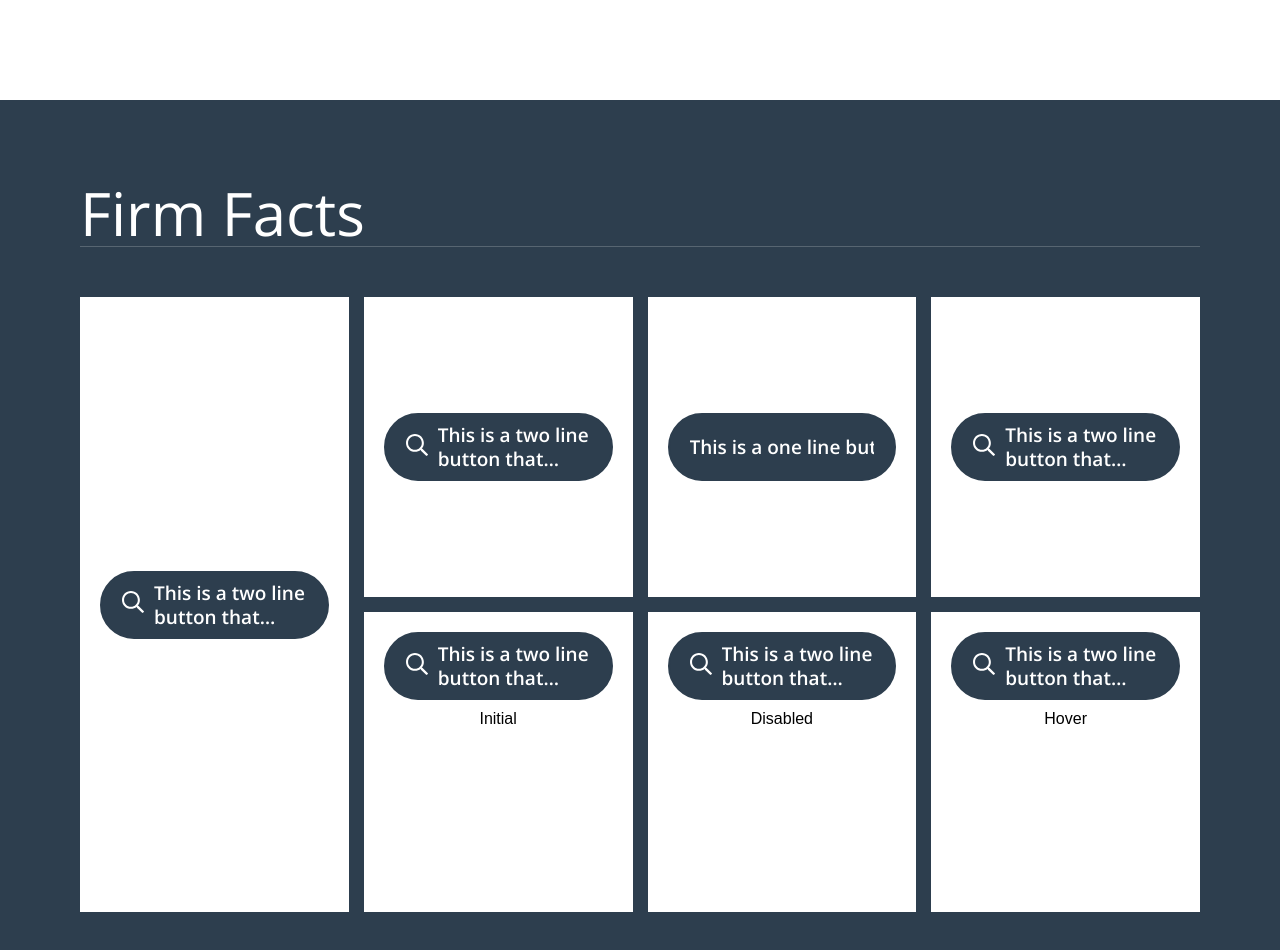
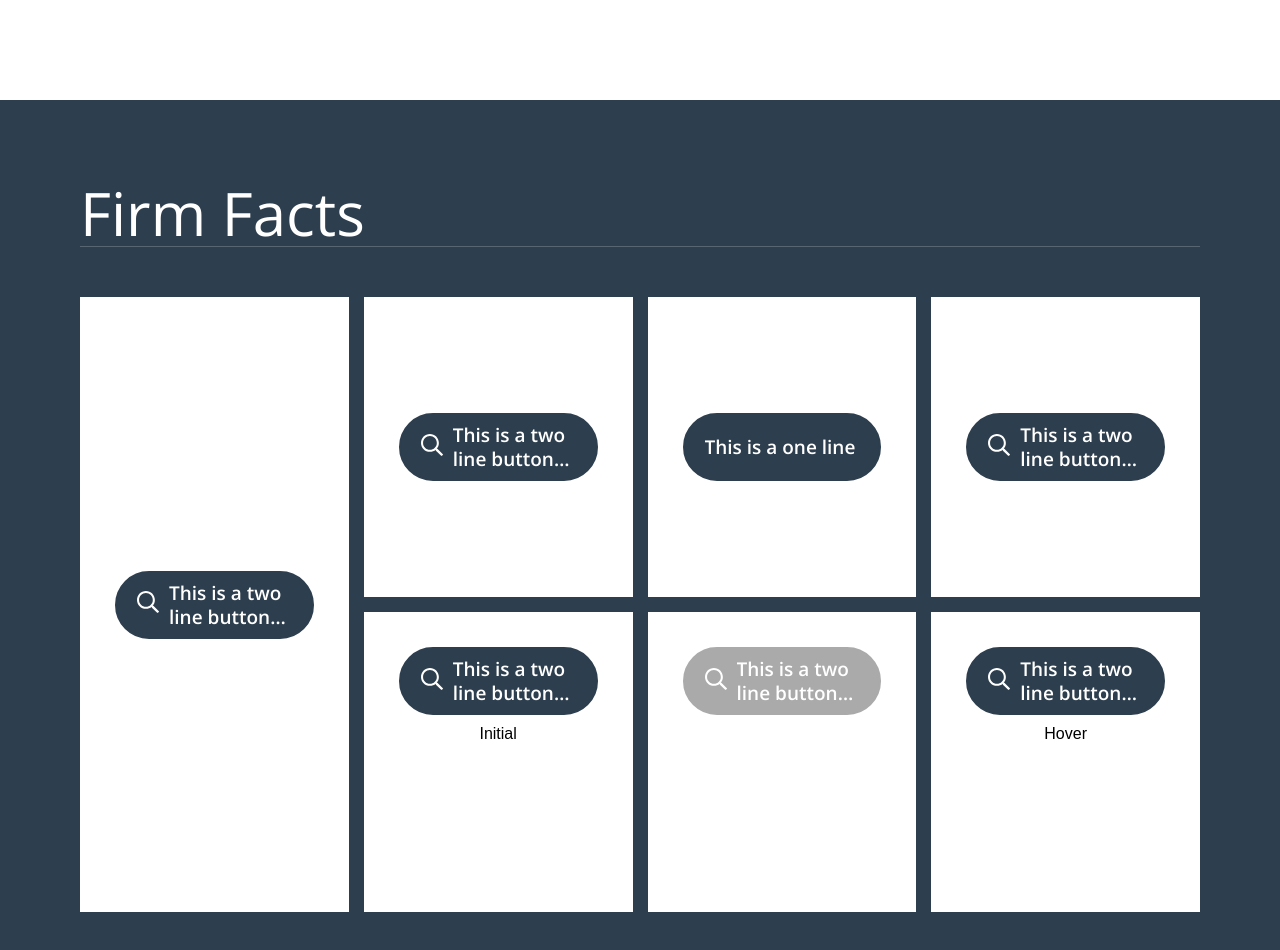
Before and after one commit to andres-artunduaga/firm-facts, a Next.js app: page / in a window 1280 px wide. Shown: the top 950 px of the page. Built offline with nearby package versions, Linux system fonts and the light colour scheme.

Commit message:
Fixing disable card

```diff
--- a/src/components/Button/Button.scss
+++ b/src/components/Button/Button.scss
@@ -64,6 +64,22 @@
 
   }
 
+  &.disabled {
+    background-color: #AAAAAA;
+    color: #ffffff;
+    border-color: #AAAAAA;
+    cursor: not-allowed;
+
+    #{$ref}__icon {
+      svg {
+        * {
+          fill: #ffffff;
+        }
+      }
+    }
+
+  }
+
   &__icon {
     margin-right: 10px;
     svg {
--- a/src/components/Button/Button.tsx
+++ b/src/components/Button/Button.tsx
@@ -29,8 +29,8 @@ const Button: React.FC<ButtonProps> = ({
         xmlns="http://www.w3.org/2000/svg"
       >
         <path
-          fill-rule="evenodd"
-          clip-rule="evenodd"
+          fillRule="evenodd"
+          clipRule="evenodd"
           d="M16.6324 14.9309L21.8485 20.1471C22.0505 20.349 22.0505 20.6756 21.8485 20.8775L20.8775 21.8485C20.6756 22.0505 20.349 22.0505 20.1471 21.8485L14.9309 16.6324C14.8364 16.5336 14.7805 16.4047 14.7805 16.2672V15.7C13.2122 17.0535 11.1713 17.8741 8.93706 17.8741C4.0002 17.8741 0 13.8739 0 8.93706C0 4.0002 4.0002 0 8.93706 0C13.8739 0 17.8741 4.0002 17.8741 8.93706C17.8741 11.1713 17.0535 13.2122 15.7 14.7805H16.2672C16.4047 14.7805 16.5336 14.8321 16.6324 14.9309ZM2.0624 8.93706C2.0624 12.7353 5.13881 15.8117 8.93706 15.8117C12.7353 15.8117 15.8117 12.7353 15.8117 8.93706C15.8117 5.13881 12.7353 2.0624 8.93706 2.0624C5.13881 2.0624 2.0624 5.13881 2.0624 8.93706Z"
           fill="white"
         />
@@ -42,7 +42,7 @@ const Button: React.FC<ButtonProps> = ({
     <button
       className={`${BASE_CLASS} ${variant} ${
         cardContext.isHovered ? "hovered" : ""
-      }`}
+      } ${disabled ? "disabled" : ""}`}
       onClick={onClick}
       disabled={disabled}
     >
--- a/src/components/Card/Card.scss
+++ b/src/components/Card/Card.scss
@@ -9,24 +9,34 @@
     background-color: #ffffff;
     color: #000000;
     padding: 20px;
+    border: 15px solid #ffffff;
+
+    $ref: &;
 
     &:hover {
         cursor: pointer;
-    }
 
         &.default {
-        &:hover {
             background-color: #07C06A;
+            border-color: #07C06A;
             color: #ffffff;
-        }
         }
 
         &.border {
-        &:hover {
             border: 15px solid #07C06A;
-            padding: 5px;
-        }
         }
 
+        &.disabled {
+            color: #ffffff;
+            cursor: not-allowed;
+        }
 
     }
+
+    &.disabled {
+        background-color: #ffffff;
+        color: #ffffff;
+        cursor: not-allowed;
+    }
+
+}
--- a/src/components/Card/Card.tsx
+++ b/src/components/Card/Card.tsx
@@ -1,14 +1,16 @@
-"use client"
+"use client";
 import React, { createContext, PropsWithChildren, useContext } from "react";
 import "./Card.scss";
 
 interface CardProps {
   variant?: "default" | "border";
   style?: React.CSSProperties;
+  disabled?: boolean;
 }
 
 interface CardContextProps {
   isHovered?: boolean;
+  isDisabled?: boolean;
 }
 
 const CardContext = createContext<CardContextProps | undefined>(undefined);
@@ -24,21 +26,37 @@ export const useCardContext = () => {
 export const Card: React.FC<PropsWithChildren<CardProps>> = ({
   variant,
   style,
+  disabled = false,
   children,
 }) => {
   const BASE_CLASS = "card";
   const [isHovered, setIsHovered] = React.useState(false);
+  const [isDisabled, setIsDisabled] = React.useState(false);
+
+  React.useEffect(() => {
+    setIsDisabled(disabled);
+  }, [disabled]);
 
   const handleMouseEnter = () => {
+    if (isDisabled) return;
     setIsHovered(true);
-  }
+  };
 
   const handleOnMouseLeave = () => {
+    if (isDisabled) return;
     setIsHovered(false);
-  }
+  };
 
   return (
-    <div style={style} className={`${BASE_CLASS} ${variant}`} onMouseEnter={handleMouseEnter} onMouseLeave={handleOnMouseLeave}>
+    <div
+      style={style}
+      className={`${BASE_CLASS} ${ !isDisabled ? variant : ''} ${isHovered ? "hovered" : ""} ${
+        isDisabled ? "disabled" : ""
+      }
+    `}
+      onMouseEnter={handleMouseEnter}
+      onMouseLeave={handleOnMouseLeave}
+    >
       <CardContext.Provider value={{ isHovered }}>
         {children}
       </CardContext.Provider>
--- a/src/components/FirmFacts/FirmFacts.tsx
+++ b/src/components/FirmFacts/FirmFacts.tsx
@@ -69,6 +69,7 @@ const FirmFacts: React.FC = () => {
             style={{
                 gridArea: "2 / 3 / 3 / 4",
             }}
+            disabled
         >
             <Button variant="icon" disabled>This is a two line button
             that terminates with elipsis</Button>
```
Lines whose indentation alone changed are shown as unchanged.
